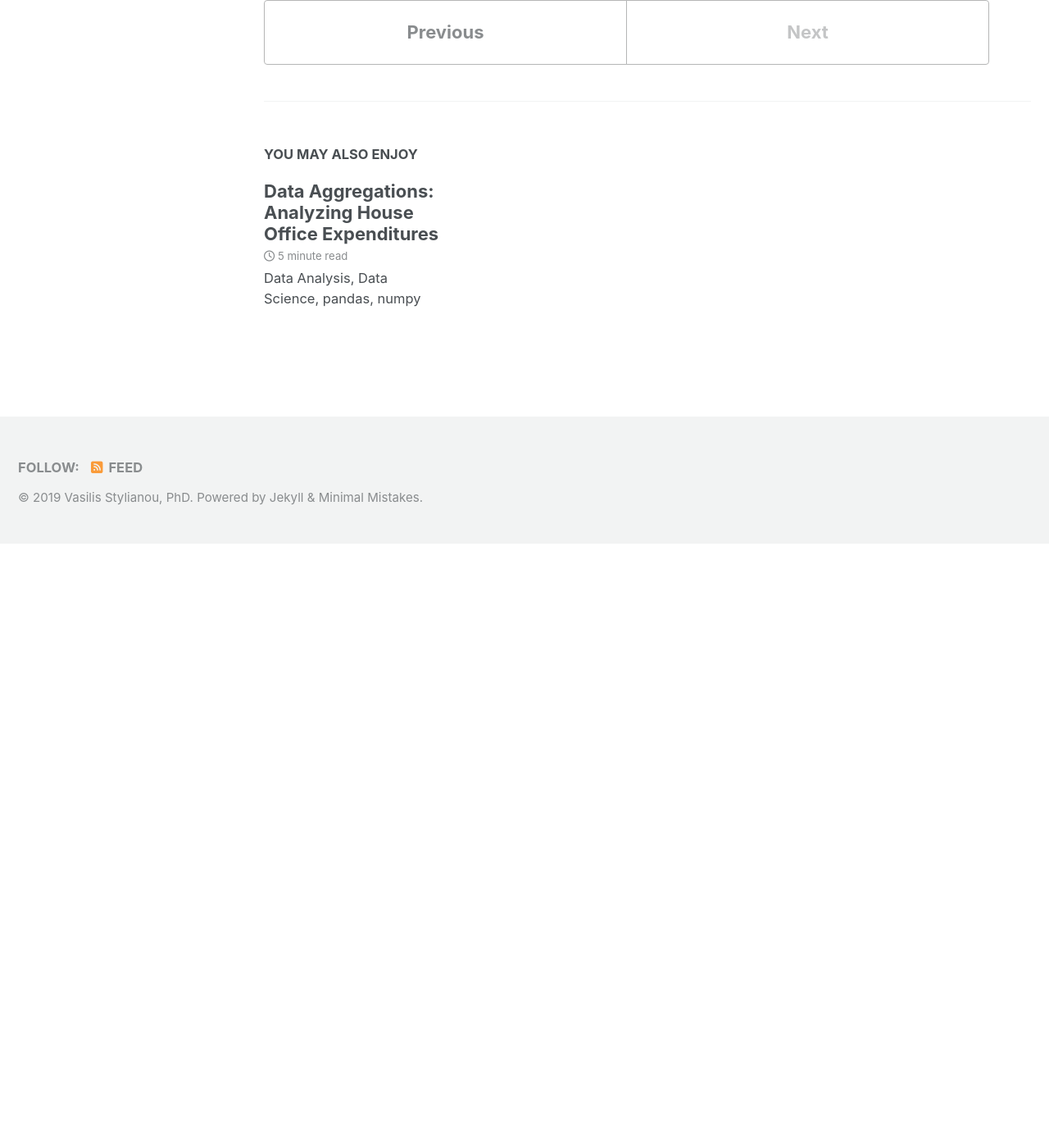
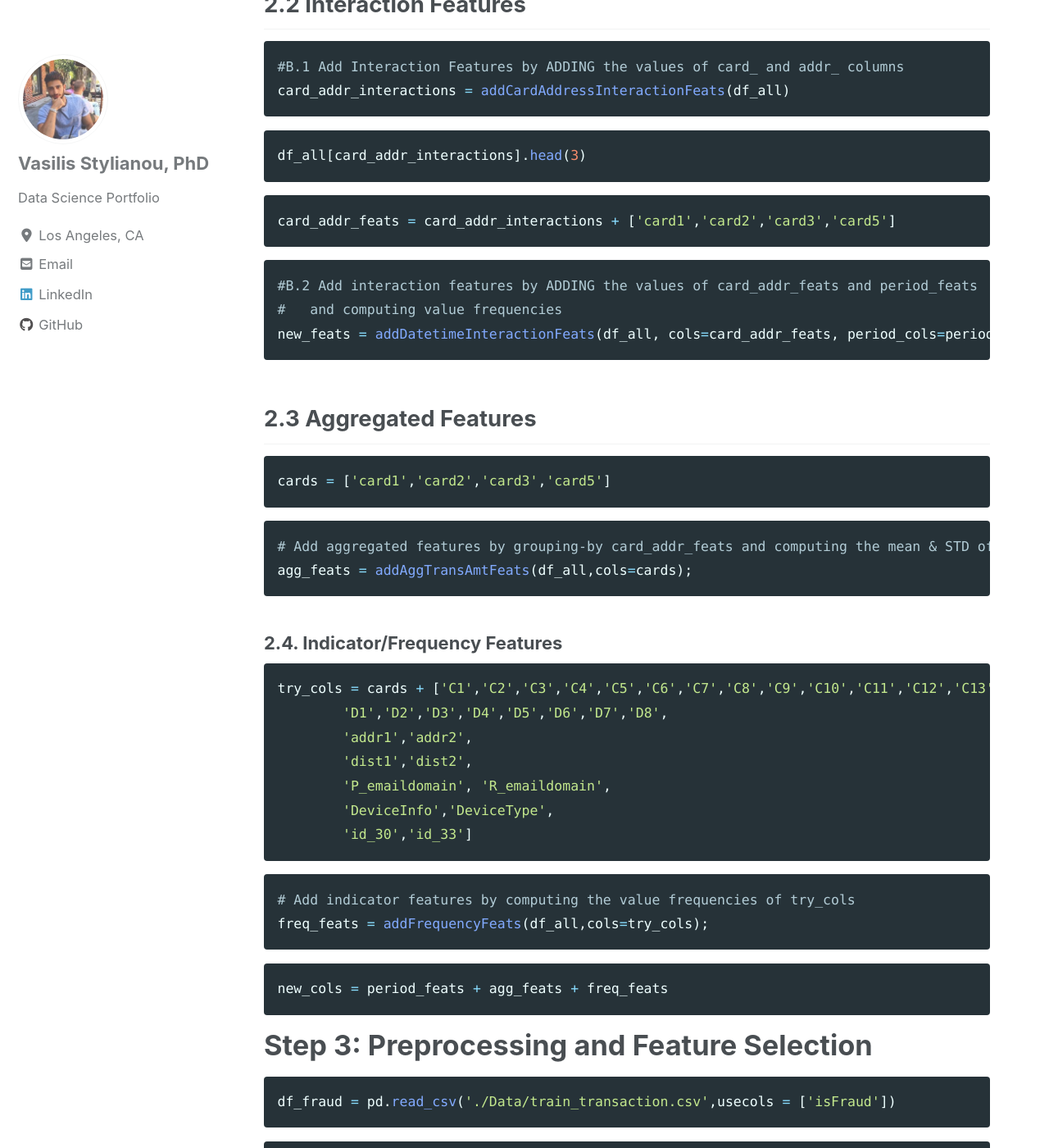
Before and after one commit to vasilis-stylianou/vasilis-stylianou.github.io, a Jekyll site: the page built from _posts/2019-09-20-ML_Kaggle_Part1.md, in a window 1280 px wide and 1400 px high, scrolled down 13299 px. Shown: the whole window at 82% size. Built offline with Jekyll 4.4.1, drawn with Linux system fonts in a browser that asks for light colours; cached includes are drawn as plain includes; nearby versions of some CDN libraries; before the commit the page ends 13962 px from its top, so only the background shows below that; some of the changed text lies outside the part shown.

Commit message:
Update 2019-09-20-ML_Kaggle_Part1.md

````diff
--- a/_posts/2019-09-20-ML_Kaggle_Part1.md
+++ b/_posts/2019-09-20-ML_Kaggle_Part1.md
@@ -103,7 +103,7 @@
 
 # Import data
 
-## i) Transactions
+## 1.1.1 Transactions
 
 ```python
 df_train_trans = import_data('./Data/train_transaction.csv')
@@ -1770,7 +1770,7 @@
     No of categorical features: 55
 
 
-## Multiple Clustering Imputation Method
+## 1.1.2 Multiple Clustering Imputation Method
 Evidently, the data consists of a lot of missing values and in order to proceed we need to adopt an imputation method to fill these values. A quick way to achieve this would be to fill the missing values of each numerical/categorical column with the average/most frequent value of the column, excluding all NaNs.
 A more sophisticated way would be to find for each row with missing values, a cluster of the most similar rows, compute each column's average or most frequent value (restricted to the cluster's rows), and then impute the missing values of the row under consideration.
 
@@ -2856,7 +2856,7 @@
 df_train_test_trans = temp_df
 ```
 
-## ii) IDs
+## 1.2.1 IDs
 
 
 ```python
@@ -3129,7 +3129,7 @@
 cat_cols_ids = [var.name for var in categorical_vars if var.name not in ['TransactionID','isFraud']]
 ```
 
-## Join Transactions & IDs
+## 1.2.2 Join Transactions & IDs
 It is advantageous to join the IDs dataset with the imputed transactions dataset, because any complete data augmentation will result in a much more accurate clustering method for all those incomplete rows in  ```df_train_test_ids```.
 
 Let us perform a left join of the two datasets since ~76% of the TransactionID's in ```df_train_test_trans``` are missing from ```df_train_test_ids```.
@@ -3143,7 +3143,7 @@
 cols = cols_trans + cols_ids
 ```
 
-## Imputing Missing Values of IDs
+## 1.2.3 Imputing Missing Values of IDs
 
 ```python
 #numpy array of nulls
@@ -3719,3 +3719,252 @@
 #filter data of interest
 df_all = temp_df[cols].copy()
 ```
+
+# Step 2: Feature Engineering
+```python
+from fraud_feat_engineering import *
+```
+
+## 2.1 Datetime Features
+
+
+```python
+period_feats=addDatetimeFeats(df_all)
+```
+
+## 2.2 Interaction Features
+
+
+```python
+#B.1 Add Interaction Features by ADDING the values of card_ and addr_ columns
+card_addr_interactions = addCardAddressInteractionFeats(df_all)
+```
+
+
+```python
+df_all[card_addr_interactions].head(3)
+```
+
+
+```python
+card_addr_feats = card_addr_interactions + ['card1','card2','card3','card5']
+```
+
+
+```python
+#B.2 Add interaction features by ADDING the values of card_addr_feats and period_feats
+#   and computing value frequencies
+new_feats = addDatetimeInteractionFeats(df_all, cols=card_addr_feats, period_cols=period_feats);
+```
+
+## 2.3 Aggregated Features
+
+
+```python
+cards = ['card1','card2','card3','card5']
+```
+
+
+```python
+# Add aggregated features by grouping-by card_addr_feats and computing the mean & STD of 'TransactionAmt'
+agg_feats = addAggTransAmtFeats(df_all,cols=cards);
+```
+
+### 2.4. Indicator/Frequency Features
+
+
+```python
+try_cols = cards + ['C1','C2','C3','C4','C5','C6','C7','C8','C9','C10','C11','C12','C13','C14',
+        'D1','D2','D3','D4','D5','D6','D7','D8',
+        'addr1','addr2',
+        'dist1','dist2',
+        'P_emaildomain', 'R_emaildomain',
+        'DeviceInfo','DeviceType',
+        'id_30','id_33']
+```
+
+
+```python
+# Add indicator features by computing the value frequencies of try_cols
+freq_feats = addFrequencyFeats(df_all,cols=try_cols);
+```
+
+```python
+new_cols = period_feats + agg_feats + freq_feats
+```
+
+# Step 3: Preprocessing and Feature Selection
+
+
+```python
+df_fraud = pd.read_csv('./Data/train_transaction.csv',usecols = ['isFraud'])
+```
+
+
+```python
+df_train = df_all.iloc[:len(df_fraud),:].copy()
+```
+
+
+```python
+df_train.head(3)
+```
+
+
+```python
+df_train['isFraud'] = df_fraud['isFraud'].values
+```
+
+
+```python
+all_vars = TableDescriptor(df_train,'All_data','isFraud')
+```
+
+## 3.1 Filter Features by Correlation to target
+
+
+
+
+```python
+#convert cat cols to cat vars
+numerical_vars = [var for var in all_vars.variables if var.name in num_cols+new_cols]
+#select high-correlated cat vars
+num_vars = getCorrelatedFeatures(numerical_vars,corr_cut_off=0.005)
+#list of high-correlated cat cols
+new_num_cols = [var.name for var in num_vars]
+```
+
+
+```python
+#convert cat cols to cat vars
+categorical_vars = [var for var in all_vars.variables if var.name in cat_cols]
+#select high-correlated cat vars
+cat_vars = getCorrelatedFeatures(categorical_vars,corr_cut_off=0.1)
+#list of high-correlated cat cols
+new_cat_cols = [var.name for var in cat_vars]
+```
+
+## 3.2. Convert categorical data to Dummies or Codes
+
+
+```python
+all_cols = new_cat_cols + new_num_cols
+```
+
+
+```python
+#all_cols.remove('TransactionDT')
+```
+
+
+```python
+df_all = to_categorical(df=df_all[all_cols],cat_cols=new_cat_cols,how='dummies')
+df_all.shape
+```
+
+
+```python
+print_null_cols(df_all)
+```
+
+## 3.3 PCA
+
+
+```python
+# # feature scalingmodel.best_performance
+num_cols.remove('TransactionDT')
+X_train = df_all[new_num_cols].values
+
+from sklearn.preprocessing import StandardScaler
+scaler = StandardScaler().fit(X_train)
+
+X_train_scaled=scaler.transform(X_train)
+
+
+PCAT = PCATransformer(X_train_scaled)
+```
+
+
+```python
+df_all['pca_error'] = PCAT.rec_error(X_train_scaled).reshape(-1,1)
+```
+
+# 3.4. Stratified Split training and validation data
+
+
+```python
+df_train_dummy = df_all.iloc[:len(df_fraud),:].copy()
+```
+
+
+```python
+x_cols = [col for col in df_train_dummy.columns.tolist() if col not in ['TransactionID','isFraud']]
+y_col = 'isFraud'
+```
+
+
+```python
+#define X and y of df_train
+
+X, y = df_train_dummy.loc[:,x_cols].values, df_train.loc[:,y_col].values
+
+X_train, X_test, y_train, y_test = getStratifiedTrainTestSplit(X,y,frac=0.2,n_splits=1,
+                                                                random_state=0)
+```
+
+
+```python
+#df's shapes
+
+for i in [X_train, X_test, y_train, y_test]:
+    print(i.shape)
+```
+
+
+```python
+df_test = df_all.loc[len(df_fraud):,x_cols].copy()
+df_test.shape
+```
+
+## 3.5 Save Analyzed Data
+
+
+```python
+from pickleObjects import *
+```
+
+
+```python
+path = './Data/'
+
+dumpObjects(X_train,path+'X_train')
+dumpObjects(y_train,path+'y_train')
+dumpObjects(X_test,path+'X_test')
+dumpObjects(y_test,path+'y_test')
+dumpObjects(df_test.values,path+'X_test_submission')
+```
+
+
+# Summary: The Tuning Knobs
+
+## Step 1: Data Cleaning
+A. Number of low NaN-rate features: nans_rate_cut_off (parameter)
+B.
+- Numerical_categorical split: min_categories (parameter)
+- Methods to fill NaNs: Vasilis or Papes
+
+## Step 2: Feature Engineering
+2.1 Which Datetime Feats to add: select manually
+2.2.1 Which Card-Address Interaction Feats to add: : select manually
+2.2.2 Which Card-Address-Datetime Interaction Feats to add:
+- period_feats (list)<br>
+- card_addr_feats (list)<br>
+2.3 Which Aggregated TransAmt Feats to add: select manually
+2.4 Which Frequency Feats to add: select manually
+
+## Step 3: Preprocessing and Feature Selection
+Numerical_categorical split: min_categories (parameter)
+3.1 Number of highly correlated features: corr_cut_off (parameter)
+3.2 Method of treating categorical feats: how = {'dummies','label_enc'}
+3.3 (PCA)
+3.4. Stratified split parameters: frac, n_splits
````
